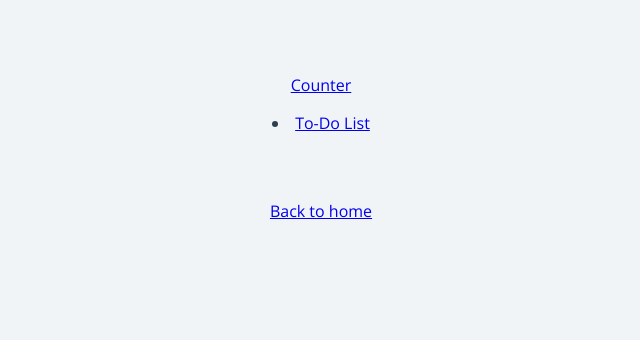
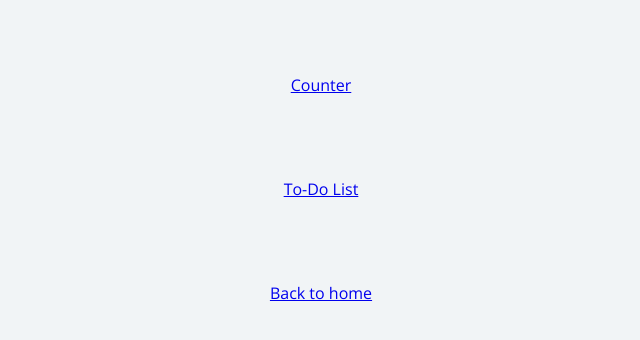
Before and after one commit to lucaspmarra/bootcamp-santander-dio, a plain HTML site: page javascript/index.html in a window 1280 px wide. Shown: the whole page, without its empty margins (319-959 px from the left). Drawn offline with nearby package versions, Linux system fonts and the light colour scheme.

Commit message:
update on js index

```diff
--- a/javascript/index.html
+++ b/javascript/index.html
@@ -12,7 +12,7 @@
 
 <body>
     <p><a href="./contador.html">Counter</a></p>
-    <li><a href="./todo.html">To-Do List</a></li>
+    <p><a href="./todo.html">To-Do List</a></p>
     <p><a href="../index.html">Back to home</a></p>
 </body>
 
```
